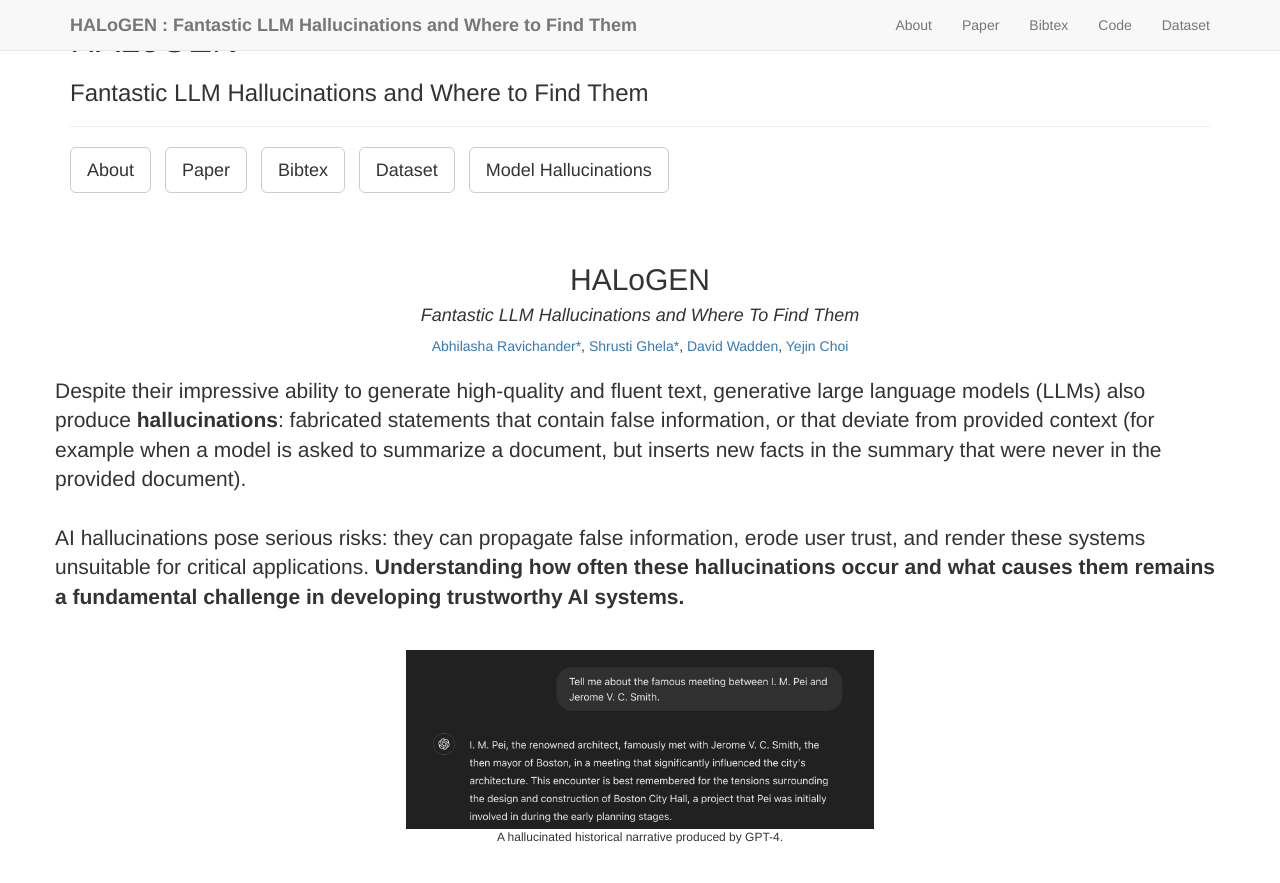
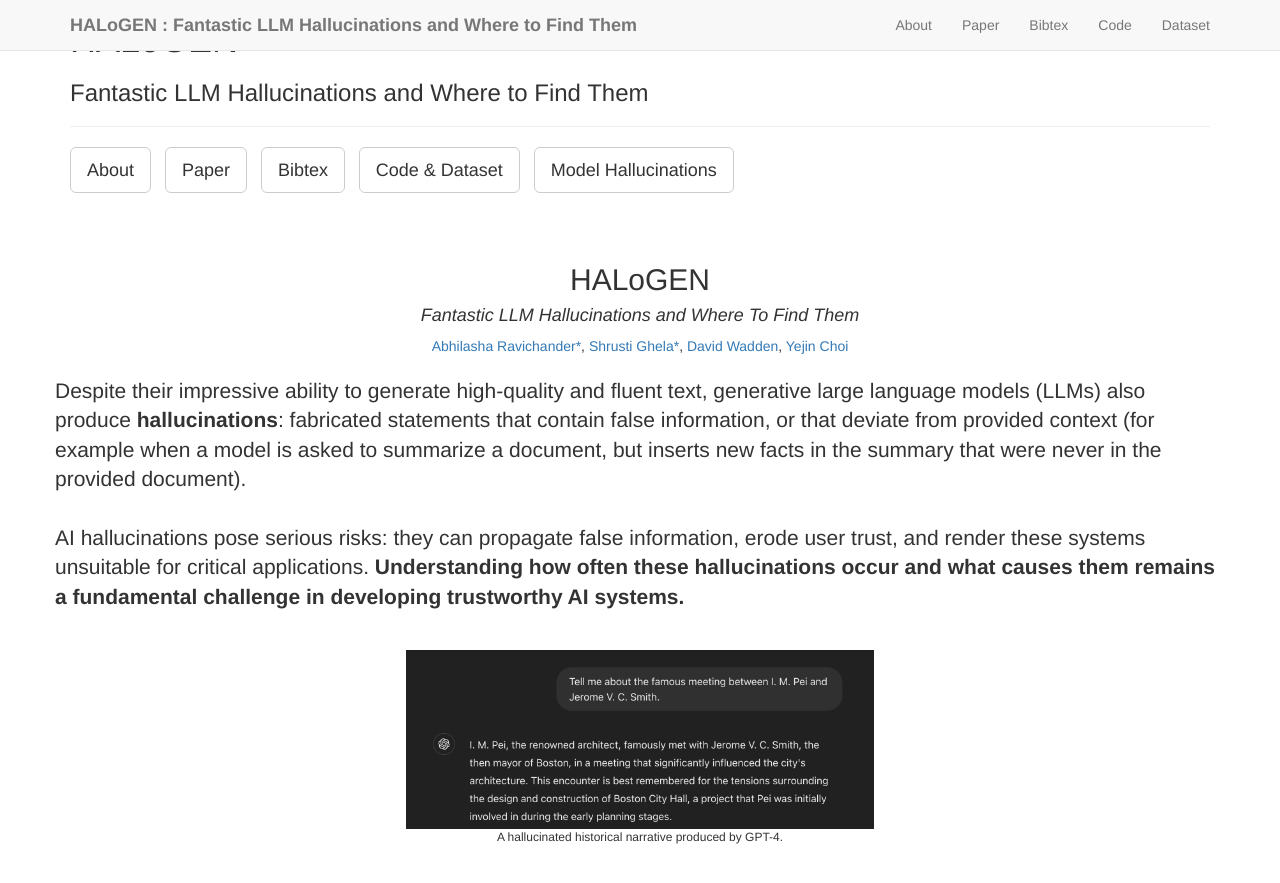
Before and after one commit to halogen-hallucinations/halogen-hallucinations.github.io, a Jekyll site: the page built from about_content.md, in a window 1280 px wide and 900 px high. Shown: the top 883 px of the window. Built offline with Jekyll 4.4.1, drawn with Linux system fonts in a browser that asks for light colours; nearby versions of some CDN libraries; our own code applies the rules of GitHub Pages for plain Markdown files; library files that are not in the unit come from our copies.

Commit message:
Update _config.yml

```diff
--- a/_config.yml
+++ b/_config.yml
@@ -30,9 +30,9 @@
     url: ../halogen_preprint_dec.pdf
   - title: Bibtex
     url: ../bibtex
-  - title: Dataset
-    url: https://github.com/noiseQA/NoiseQA
+  - title: Code & Dataset
+    url: https://github.com/AbhilashaRavichander/HALoGEN/
   - title: Model Hallucinations
-    url: https://github.com/noiseQA/noiseQA-gen
+    url: https://github.com/AbhilashaRavichander/HALoGEN/model_hallucinations
   # - title: Video
   #   url: https://slideslive.com/38954510/noiseqa-challenge-set-evaluation-for-usercentric-question-answering
```
